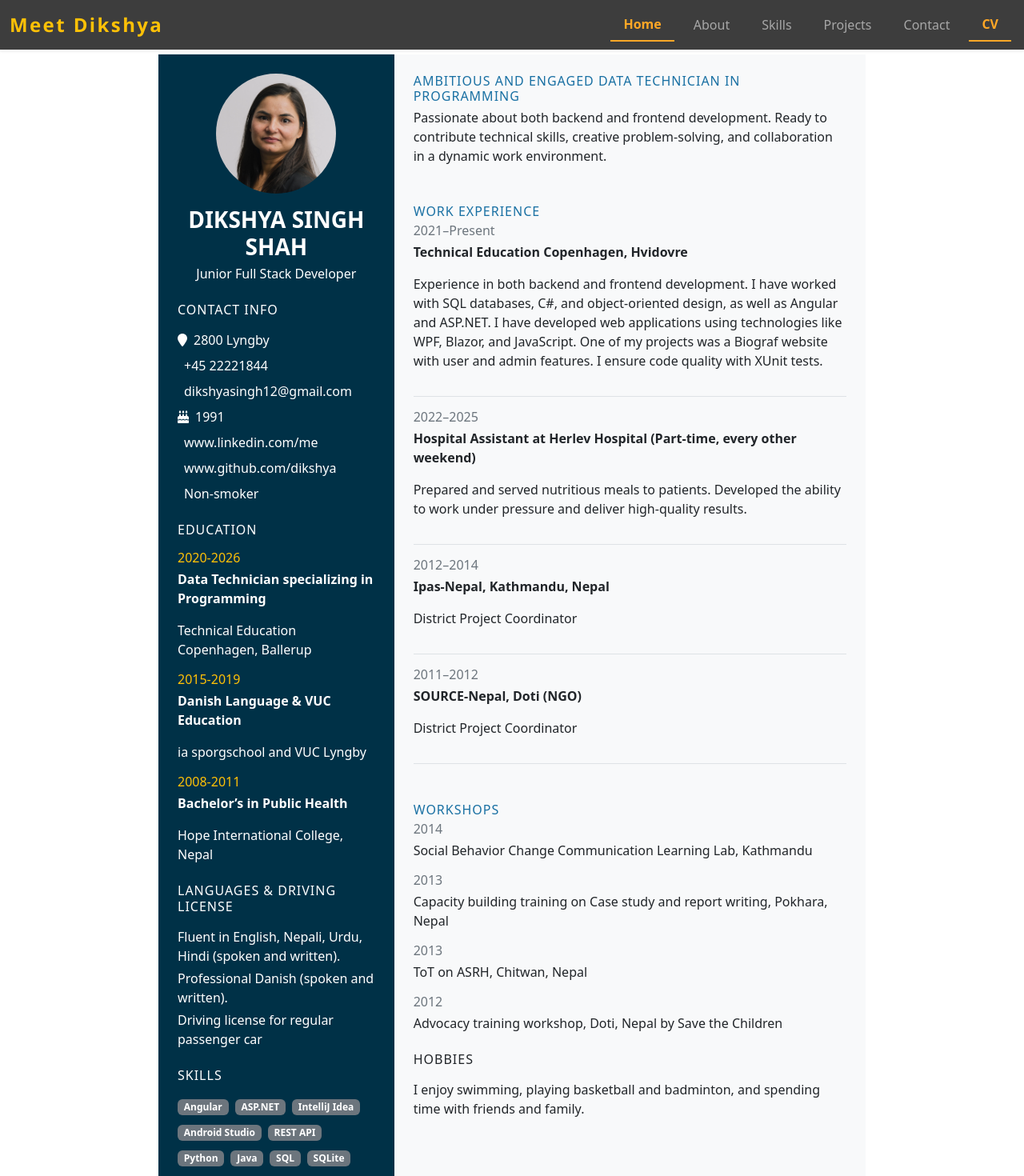
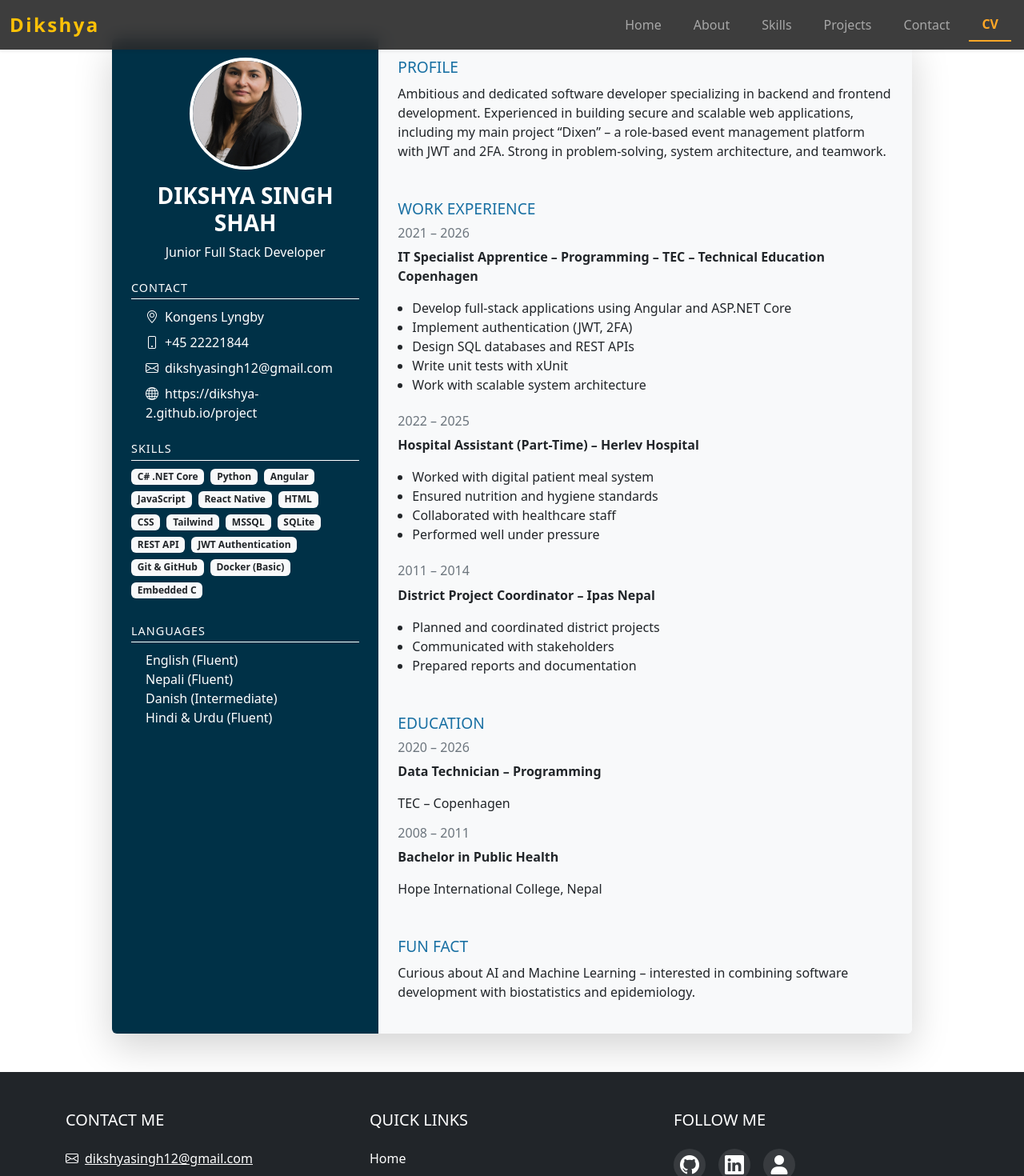
Before and after one commit to Dikshya-2/Dikshya-2.github.io, an Angular app: page /cv in a window 1280 px wide. Shown: the top 1470 px of the page at 80% size. Built offline with nearby package versions, Linux system fonts and the light colour scheme.

Commit message:
update cv

```diff
--- a/src/app/cv/cv.component.css
+++ b/src/app/cv/cv.component.css
@@ -1,62 +1,64 @@
 body {
-    background-color: lightskyblue;
+  background: #eef3f8;
   font-family: "Poppins", sans-serif;
 }
 
 .container {
-    max-width: 900px;
-    margin: 0 auto;
-    padding: 20px;
+  max-width: 1000px;
 }
 
-  h3, h4, h5, h6 {
-    margin-bottom: 0.3rem;
+/* LEFT PANEL */
+.left-panel {
+  background: #003147;
 }
 
-  .container .col-md-4 {
-    background-color: #003147;
+/* Profile image */
+.profile-img {
+  width: 140px;
+  height: 140px;
+  border-radius: 50%;
+  overflow: hidden;
+  border: 4px solid #fff;
 }
 
-  .text-uppercase {
-    font-size: 1rem;
-    letter-spacing: 1px;
-  }
-
-  img {
+.profile-img img {
+  width: 100%;
+  height: 100%;
   object-fit: cover;
 }
 
-  .list-unstyled {
-    padding-left: 0;
+/* Section titles */
+.section-title {
+  text-transform: uppercase;
+  font-size: 0.9rem;
+  letter-spacing: 1px;
+  border-bottom: 1px solid #fff;
+  padding-bottom: 5px;
+  margin-bottom: 10px;
 }
 
+.section-heading {
+  text-transform: uppercase;
+  font-size: 1.2rem;
+  margin-bottom: 10px;
+}
+
+/* Badges */
+.badge {
+  font-size: 0.75rem;
+}
+
+/* Text colors */
 .text-primary {
   color: #1970a3 !important;
 }
 
-  .text-warning {
-    color: #ffc107 !important;
+/* Lists */
+ul {
+  padding-left: 18px;
 }
 
-  .border-bottom {
-    border-bottom: 1px solid #ddd;
+/* Card shadow */
+.row {
+  background: white;
 }
-
-  .mb-4 {
-    margin-bottom: 1.5rem;
-  }
-
-  .card {
-    background-color: #f8f9fa;
-    border: 1px solid #ddd;
-    border-radius: 5px;
-    display: flex;
-    align-items: center;
-    padding: 10px;
-    box-shadow: 0 2px 5px rgba(0, 0, 0, 0.1);
-  }
-
-  .card i {
-    font-size: 1.5rem;
-    color: #1970a3;
-  }
--- a/src/app/cv/cv.component.html
+++ b/src/app/cv/cv.component.html
@@ -1,92 +1,89 @@
 <div class="container my-5">
-    <div class="row">
-      <!-- Left Side -->
-      <div class="col-md-4 bg-blue text-white p-4">
-        <!-- Profile Section -->
+  <div class="row shadow-lg rounded overflow-hidden">
+
+    <!-- LEFT SIDE -->
+    <div class="col-md-4 left-panel text-white p-4">
+
+      <!-- Profile -->
       <div class="text-center mb-4">
-          <div class="rounded-circle overflow-hidden mx-auto mb-3" style="width: 150px; height: 150px;">
-            <img [src]="profile.imageUrl" alt="Profile Picture" class="img-fluid" />
+        <div class="profile-img mx-auto mb-3">
+          <img [src]="profile.imageUrl" alt="Profile" />
         </div>
         <h3 class="fw-bold">{{ profile.name }}</h3>
         <p>{{ profile.description }}</p>
       </div>
 
-        <!-- Contact Info -->
+      <!-- Contact -->
       <div class="mb-4">
-          <h5 class="text-uppercase mb-3">Contact Info</h5>
+        <h5 class="section-title">Contact</h5>
         <ul class="list-unstyled">
-            <li *ngFor="let contact of contactInfo" class="d-flex align-items-center mb-2">
-              <i class="fa me-2" [ngClass]="contact.icon" aria-hidden="true"></i>
-              <span>{{ contact.text }}</span>
+          <li *ngFor="let c of contactInfo" class="mb-2">
+            <i [class]="c.icon + ' me-2'"></i>{{ c.text }}
           </li>
         </ul>
       </div>
 
-        <!-- Education Section -->
+      <!-- Skills -->
       <div class="mb-4">
-          <h5 class="text-uppercase mb-3">Education</h5>
+        <h5 class="section-title">Skills</h5>
+        <div class="d-flex flex-wrap">
+          <span *ngFor="let skill of skills" class="badge bg-light text-dark me-2 mb-2">
+            {{ skill }}
+          </span>
+        </div>
+      </div>
+
+      <!-- Languages -->
+      <div>
+        <h5 class="section-title">Languages</h5>
         <ul class="list-unstyled">
-            <li *ngFor="let edu of education" class="mb-3">
-              <h6 class="text-warning">{{ edu.year }}</h6>
-              <p class="fw-bold">{{ edu.degree }}</p>
-              <p>{{ edu.institution }}</p>
-            </li>
+          <li *ngFor="let lang of languages">{{ lang }}</li>
         </ul>
       </div>
 
-        <!-- Languages Section -->
-        <div class="mb-4">
-          <h5 class="text-uppercase mb-3">Languages & Driving License</h5>
-          <ul class="list-unstyled">
-            <li *ngFor="let language of languages" class="mb-1">{{ language }}</li>
-          </ul>
     </div>
 
-        <!-- Skills Section -->
-        <div class="mb-4">
-            <h5 class="text-uppercase mb-3">Skills</h5>
-            <div class="skills-badges">
-              <span *ngFor="let skill of skills" class="badge bg-secondary me-2 mb-2">{{ skill }}</span>
+    <!-- RIGHT SIDE -->
+    <div class="col-md-8 bg-light p-4">
+
+      <!-- Profile -->
+      <div class="mb-5">
+        <h4 class="text-primary section-heading">Profile</h4>
+        <p>{{ profileSummary }}</p>
       </div>
+
+      <!-- Experience -->
+      <div class="mb-5">
+        <h4 class="text-primary section-heading">Work Experience</h4>
+
+        <div *ngFor="let exp of experience" class="mb-4">
+          <h6 class="text-secondary">{{ exp.year }}</h6>
+          <p class="fw-bold">{{ exp.title }} – {{ exp.company }}</p>
+
+          <ul>
+            <li *ngFor="let p of exp.points">{{ p }}</li>
+          </ul>
         </div>
       </div>
 
-      <!-- Right Side -->
-      <div class="col-md-8 bg-light p-4">
-        <!-- Profile Description -->
+      <!-- Education -->
       <div class="mb-5">
-          <h4 class="text-primary text-uppercase">Ambitious and Engaged Data Technician in Programming</h4>
-          <p>
-            Passionate about both backend and frontend development. Ready to contribute technical skills, creative problem-solving, and collaboration in a dynamic work environment.
-          </p>
-        </div>
+        <h4 class="text-primary section-heading">Education</h4>
 
-        <!-- Experience Section -->
-        <div class="mb-5">
-          <h4 class="text-primary text-uppercase">Work Experience</h4>
-          <div *ngFor="let exp of experience" class="border-bottom pb-3 mb-3">
-            <h6 class="text-secondary">{{ exp.year }}</h6>
-            <p class="fw-bold">{{ exp.company }}</p>
-            <p>{{ exp.role }}</p>
+        <div *ngFor="let edu of education" class="mb-3">
+          <h6 class="text-secondary">{{ edu.year }}</h6>
+          <p class="fw-bold">{{ edu.degree }}</p>
+          <p>{{ edu.institution }}</p>
         </div>
       </div>
 
-        <!-- Workshops Section -->
-        <div class="mb-4">
-            <h4 class="text-primary text-uppercase">Workshops</h4>
-            <div *ngFor="let workshop of workshops">
-              <h6 class="text-secondary">{{ workshop.year }}</h6>
-              <p >{{ workshop.details }}</p>
+      <!-- Fun Fact -->
+      <div>
+        <h4 class="text-primary section-heading">Fun Fact</h4>
+        <p>{{ funFact }}</p>
+      </div>
+
+    </div>
+
   </div>
 </div>
-
-        <!-- Hobbies Section -->
-        <div class="mb-4">
-          <h5 class="text-uppercase mb-3">Hobbies</h5>
-          <ul class="list-unstyled">
-            <li *ngFor="let interest of fritidsinteresser" class="mb-1">{{ interest }}</li>
-          </ul>
-        </div>
-      </div>
-    </div>
-  </div>
--- a/src/app/cv/cv.component.ts
+++ b/src/app/cv/cv.component.ts
@@ -10,6 +10,80 @@ import { RouterModule } from '@angular/router';
   styleUrl: './cv.component.css'
 })
 export class CVComponent {
+//   profile = {
+//     name: 'DIKSHYA SINGH SHAH',
+//     description: 'Junior Full Stack Developer',
+//     imageUrl: 'assets/dikskya_id21_01.JPG',
+//   };
+
+//   contactInfo = [
+//   { icon: 'fa-map-marker', text: '2800 Lyngby' },
+//   { icon: 'bi bi-phone', text: '+45 22221844' },
+//   { icon: 'bi bi-envelope', text: 'dikshyasingh12@gmail.com' },
+//   { icon: 'fa-birthday-cake', text: '1991' },
+//   { icon: 'bi bi-linkedin', text: 'www.linkedin.com/me' },
+//   { icon: 'bi bi-github', text: 'www.github.com/dikshya' },
+//   { icon: '', text: 'Non-smoker' },
+
+//   ];
+
+//   education = [
+//     { year: '2020-2026', degree: 'Data Technician specializing in Programming', institution: 'Technical Education Copenhagen, Ballerup' },
+//     { year: '2015-2019', degree: 'Danish Language & VUC Education', institution: 'ia sporgschool and VUC Lyngby' },
+//     { year: '2008-2011', degree: 'Bachelor’s in Public Health', institution: 'Hope International College, Nepal' },
+//   ];
+
+//   languages = [
+//     'Fluent in English, Nepali, Urdu, Hindi (spoken and written).',
+//     'Professional Danish (spoken and written).',
+//     'Driving license for regular passenger car',
+//   ];
+
+//   skills = [
+//     'Angular','ASP.NET','IntelliJ Idea',
+//     'Android Studio','REST API','Python',
+//     'Java','SQL','SQLite',
+//     'Docker','XML','UML',
+//     'OOAD','SPSS','Excel',
+//     'Git','GitHub','Windows',
+//     'Cisco','CentOS','IoT',
+//     'Linux','PowerShell'
+//   ];
+
+//   experience = [
+//     {
+//       year: '2021–Present',
+//       role: 'Experience in both backend and frontend development. I have worked with SQL databases, C#, and object-oriented design, as well as Angular and ASP.NET. I have developed web applications using technologies like WPF, Blazor, and JavaScript. One of my projects was a Biograf website with user and admin features. I ensure code quality with XUnit tests.',
+//       company: 'Technical Education Copenhagen, Hvidovre'
+//     },
+//     {
+//       year: '2022–2025',
+//       role: 'Prepared and served nutritious meals to patients. Developed the ability to work under pressure and deliver high-quality results.',
+//       company: 'Hospital Assistant at Herlev Hospital (Part-time, every other weekend)'
+//     },
+//     {
+//       year: '2012–2014',
+//       role: 'District Project Coordinator',
+//       company: 'Ipas-Nepal, Kathmandu, Nepal'
+//     },
+//     {
+//       year: '2011–2012',
+//       role: 'District Project Coordinator',
+//       company: 'SOURCE-Nepal, Doti (NGO)'
+//     },
+//   ];
+
+//   workshops = [
+//     { year: '2014', details: 'Social Behavior Change Communication Learning Lab, Kathmandu' },
+//     { year: '2013', details: 'Capacity building training on Case study and report writing, Pokhara, Nepal' },
+//     { year: '2013', details: 'ToT on ASRH, Chitwan, Nepal' },
+//     { year: '2012', details: 'Advocacy training workshop, Doti, Nepal by Save the Children' },
+//   ];
+//   fritidsinteresser= ['I enjoy swimming, playing basketball and badminton, and spending time with friends and family.'
+// ];
+// }
+
+
   profile = {
     name: 'DIKSHYA SINGH SHAH',
     description: 'Junior Full Stack Developer',
@@ -17,68 +91,88 @@ export class CVComponent {
   };
 
   contactInfo = [
-  { icon: 'fa-map-marker', text: '2800 Lyngby' },
-  { icon: 'bi bi-phone', text: '+45 22221844' },
-  { icon: 'bi bi-envelope', text: 'dikshyasingh12@gmail.com' },
-  { icon: 'fa-birthday-cake', text: '1991' },
-  { icon: 'bi bi-linkedin', text: 'www.linkedin.com/me' },
-  { icon: 'bi bi-github', text: 'www.github.com/dikshya' },
-  { icon: '', text: 'Non-smoker' },
-
+    { icon: 'bi bi-geo-alt', text: 'Kongens Lyngby' },
+    { icon: 'bi bi-phone', text: '+45 22221844' },
+    { icon: 'bi bi-envelope', text: 'dikshyasingh12@gmail.com' },
+    { icon: 'bi bi-globe', text: 'https://dikshya-2.github.io/project' },
   ];
 
-  education = [
-    { year: '2020-2026', degree: 'Data Technician specializing in Programming', institution: 'Technical Education Copenhagen, Ballerup' },
-    { year: '2015-2019', degree: 'Danish Language & VUC Education', institution: 'ia sporgschool and VUC Lyngby' },
-    { year: '2008-2011', degree: 'Bachelor’s in Public Health', institution: 'Hope International College, Nepal' },
+  profileSummary = `
+  Ambitious and dedicated software developer specializing in backend and frontend development.
+  Experienced in building secure and scalable web applications, including my main project “Dixen”
+  – a role-based event management platform with JWT and 2FA.
+  Strong in problem-solving, system architecture, and teamwork.
+  `;
+
+  skills = [
+    'C# .NET Core', 'Python',
+    'Angular', 'JavaScript', 'React Native',
+    'HTML', 'CSS', 'Tailwind',
+    'MSSQL', 'SQLite',
+    'REST API', 'JWT Authentication',
+    'Git & GitHub',
+    'Docker (Basic)',
+    'Embedded C'
   ];
 
   languages = [
-    'Fluent in English, Nepali, Urdu, Hindi (spoken and written).',
-    'Professional Danish (spoken and written).',
-    'Driving license for regular passenger car',
-  ];
-
-  skills = [
-    'Angular','ASP.NET','IntelliJ Idea',
-    'Android Studio','REST API','Python',
-    'Java','SQL','SQLite',
-    'Docker','XML','UML',
-    'OOAD','SPSS','Excel',
-    'Git','GitHub','Windows',
-    'Cisco','CentOS','IoT',
-    'Linux','PowerShell'
+    'English (Fluent)',
+    'Nepali (Fluent)',
+    'Danish (Intermediate)',
+    'Hindi & Urdu (Fluent)'
   ];
 
   experience = [
     {
-      year: '2021–Present',
-      role: 'Experience in both backend and frontend development. I have worked with SQL databases, C#, and object-oriented design, as well as Angular and ASP.NET. I have developed web applications using technologies like WPF, Blazor, and JavaScript. One of my projects was a Biograf website with user and admin features. I ensure code quality with XUnit tests.',
-      company: 'Technical Education Copenhagen, Hvidovre'
+      year: '2021 – 2026',
+      title: 'IT Specialist Apprentice – Programming',
+      company: 'TEC – Technical Education Copenhagen',
+      points: [
+        'Develop full-stack applications using Angular and ASP.NET Core',
+        'Implement authentication (JWT, 2FA)',
+        'Design SQL databases and REST APIs',
+        'Write unit tests with xUnit',
+        'Work with scalable system architecture'
+      ]
     },
     {
-      year: '2022–2025',
-      role: 'Prepared and served nutritious meals to patients. Developed the ability to work under pressure and deliver high-quality results.',
-      company: 'Hospital Assistant at Herlev Hospital (Part-time, every other weekend)'
+      year: '2022 – 2025',
+      title: 'Hospital Assistant (Part-Time)',
+      company: 'Herlev Hospital',
+      points: [
+        'Worked with digital patient meal system',
+        'Ensured nutrition and hygiene standards',
+        'Collaborated with healthcare staff',
+        'Performed well under pressure'
+      ]
     },
     {
-      year: '2012–2014',
-      role: 'District Project Coordinator',
-      company: 'Ipas-Nepal, Kathmandu, Nepal'
+      year: '2011 – 2014',
+      title: 'District Project Coordinator',
+      company: 'Ipas Nepal',
+      points: [
+        'Planned and coordinated district projects',
+        'Communicated with stakeholders',
+        'Prepared reports and documentation'
+      ]
+    }
+  ];
+
+  education = [
+    {
+      year: '2020 – 2026',
+      degree: 'Data Technician – Programming',
+      institution: 'TEC – Copenhagen'
     },
     {
-      year: '2011–2012',
-      role: 'District Project Coordinator',
-      company: 'SOURCE-Nepal, Doti (NGO)'
-    },
+      year: '2008 – 2011',
+      degree: 'Bachelor in Public Health',
+      institution: 'Hope International College, Nepal'
+    }
   ];
 
-  workshops = [
-    { year: '2014', details: 'Social Behavior Change Communication Learning Lab, Kathmandu' },
-    { year: '2013', details: 'Capacity building training on Case study and report writing, Pokhara, Nepal' },
-    { year: '2013', details: 'ToT on ASRH, Chitwan, Nepal' },
-    { year: '2012', details: 'Advocacy training workshop, Doti, Nepal by Save the Children' },
-  ];
-  fritidsinteresser= ['I enjoy swimming, playing basketball and badminton, and spending time with friends and family.'
-];
+  funFact = `
+  Curious about AI and Machine Learning – interested in combining software
+  development with biostatistics and epidemiology.
+  `;
 }
--- a/src/app/navbar/navbar.component.html
+++ b/src/app/navbar/navbar.component.html
@@ -1,6 +1,8 @@
 <nav class="navbar navbar-expand-lg navbar-dark bg-dark fixed-top shadow-sm">
   <div class="container-fluid">
-    <a class="navbar-brand fw-bold text-warning fs-4" routerLink="/">Meet Dikshya</a>
+    <a class="navbar-brand fw-bold text-warning fs-4" routerLink="/">
+      Dikshya</a
+    >
     <button
       class="navbar-toggler"
       type="button"
@@ -16,22 +18,50 @@
     <div class="collapse navbar-collapse" id="navbarNavDropdown">
       <ul class="navbar-nav ms-auto align-items-lg-center">
         <li class="nav-item mx-1">
-          <a class="nav-link px-3" routerLink="/" routerLinkActive="active" aria-current="page">Home</a>
+          <!-- <a class="nav-link px-3" routerLink="/" routerLinkActive="active" aria-current="page">Home</a> -->
+          <a
+            class="nav-link px-3"
+            routerLink="/"
+            routerLinkActive="active"
+            [routerLinkActiveOptions]="{ exact: true }"
+            aria-current="page"
+          >
+            Home
+          </a>
         </li>
         <li class="nav-item mx-1">
-          <a class="nav-link px-3" routerLink="/about" routerLinkActive="active">About</a>
+          <a class="nav-link px-3" routerLink="/about" routerLinkActive="active"
+            >About</a
+          >
         </li>
         <li class="nav-item mx-1">
-          <a class="nav-link px-3" routerLink="/skills" routerLinkActive="active">Skills</a>
+          <a
+            class="nav-link px-3"
+            routerLink="/skills"
+            routerLinkActive="active"
+            >Skills</a
+          >
         </li>
         <li class="nav-item mx-1">
-          <a class="nav-link px-3" routerLink="/project" routerLinkActive="active">Projects</a>
+          <a
+            class="nav-link px-3"
+            routerLink="/project"
+            routerLinkActive="active"
+            >Projects</a
+          >
         </li>
         <li class="nav-item mx-1">
-          <a class="nav-link px-3" routerLink="/contact" routerLinkActive="active">Contact</a>
+          <a
+            class="nav-link px-3"
+            routerLink="/contact"
+            routerLinkActive="active"
+            >Contact</a
+          >
         </li>
         <li class="nav-item mx-1">
-          <a class="nav-link px-3" routerLink="/cv" routerLinkActive="active">CV</a>
+          <a class="nav-link px-3" routerLink="/cv" routerLinkActive="active"
+            >CV</a
+          >
         </li>
       </ul>
     </div>
--- a/tsconfig.json
+++ b/tsconfig.json
@@ -2,6 +2,8 @@
   "compileOnSave": false,
   "compilerOptions": {
     "outDir": "./dist/out-tsc",
+    "rootDir": "./src",
+
     "strict": true,
     "noImplicitOverride": true,
     "noPropertyAccessFromIndexSignature": true,
@@ -12,7 +14,7 @@
     "sourceMap": true,
     "declaration": false,
     "experimentalDecorators": true,
-    "moduleResolution": "node",
+    "moduleResolution": "bundler",
     "importHelpers": true,
     "target": "ES2022",
     "module": "ES2022",
@@ -22,6 +24,7 @@
       "dom"
     ]
   },
+
   "angularCompilerOptions": {
     "enableI18nLegacyMessageIdFormat": false,
     "strictInjectionParameters": true,
```
Lines whose indentation alone changed are shown as unchanged.
